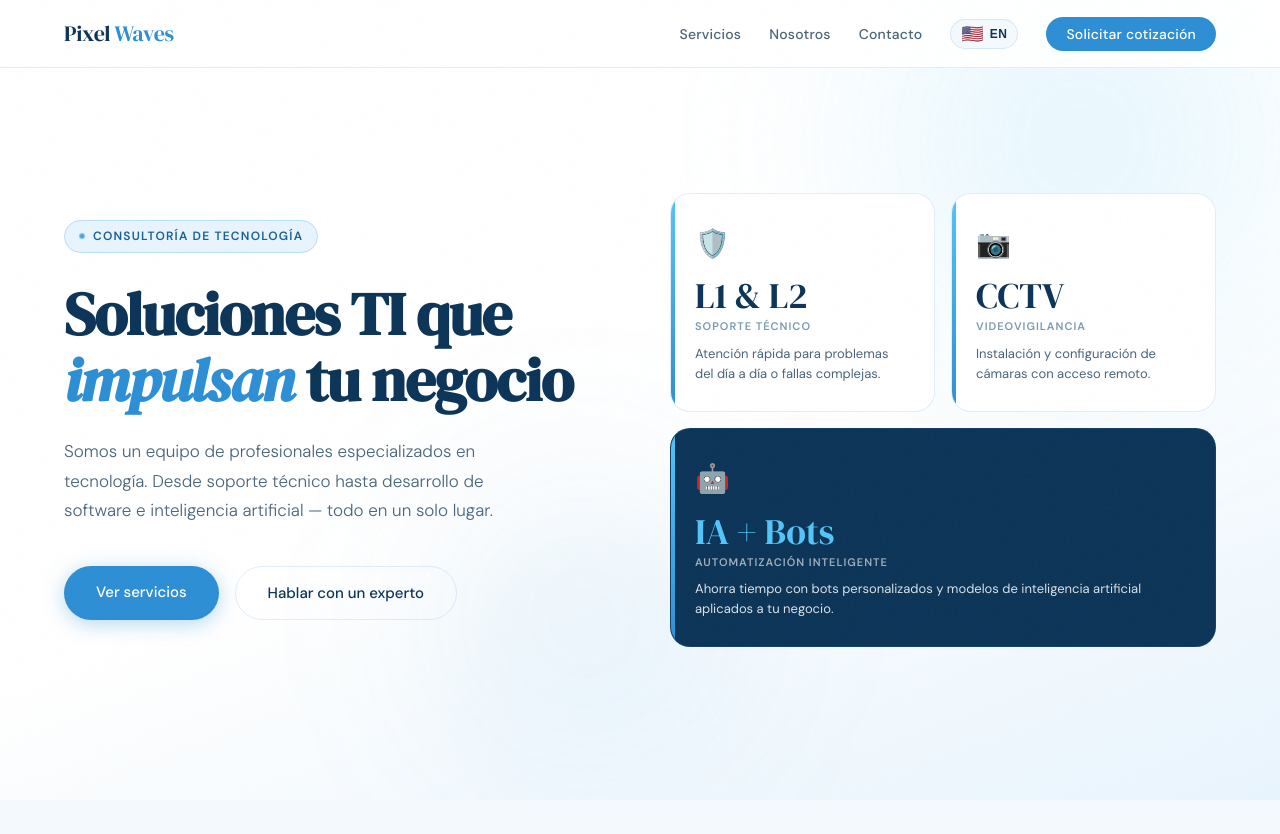
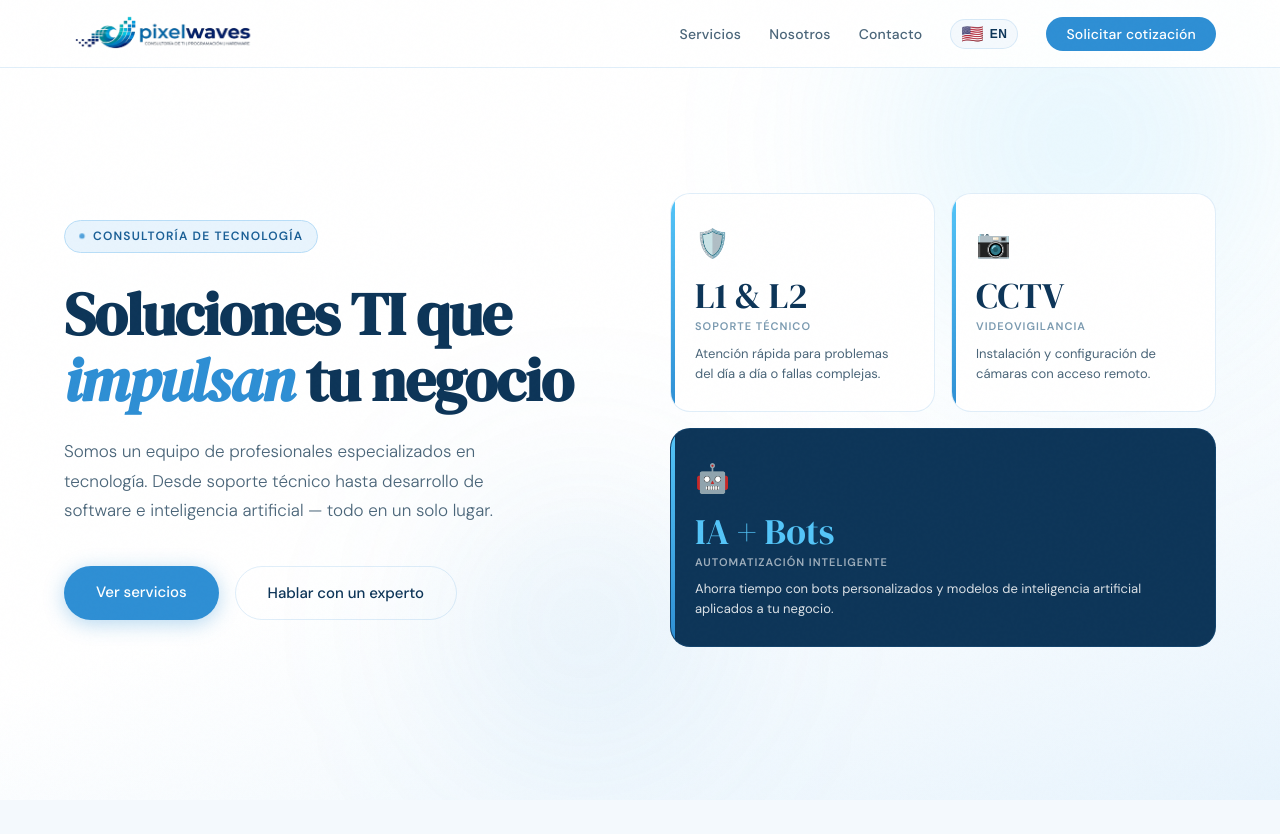
Before and after one commit to AquareDev/PixelWaves, a plain HTML site: page index.html in a window 1280 px wide. Shown: the top 834 px of the page. Drawn offline with nearby package versions, Linux system fonts and the light colour scheme.

Commit message:
Add logo images to navbar and footer

```diff
--- a/index.html
+++ b/index.html
@@ -23,7 +23,7 @@
        NAVIGATION
        ═══════════════════════════════════════════════════════ -->
   <nav id="navbar">
-    <a href="#" class="nav-logo">Pixel <span>Waves</span></a>
+   <img src="./recursos/nobg.png" alt="" height="70px" width="200px">
 
     <ul class="nav-links">
       <li><a href="#servicios" data-i18n="nav.services">Servicios</a></li>
@@ -369,7 +369,7 @@
        FOOTER
        ═══════════════════════════════════════════════════════ -->
   <footer>
-    <a href="#" class="footer-logo">Pixel <span>Waves</span></a>
+    <img src="./recursos/nobg.png" alt="" height="70px" width="200px">
     <p data-i18n="footer.copy">© 2026 Pixel Waves — Consultoría de TI. Aguascalientes, México.</p>
     <div class="footer-links">
       <a href="#servicios" data-i18n="nav.services">Servicios</a>
```
